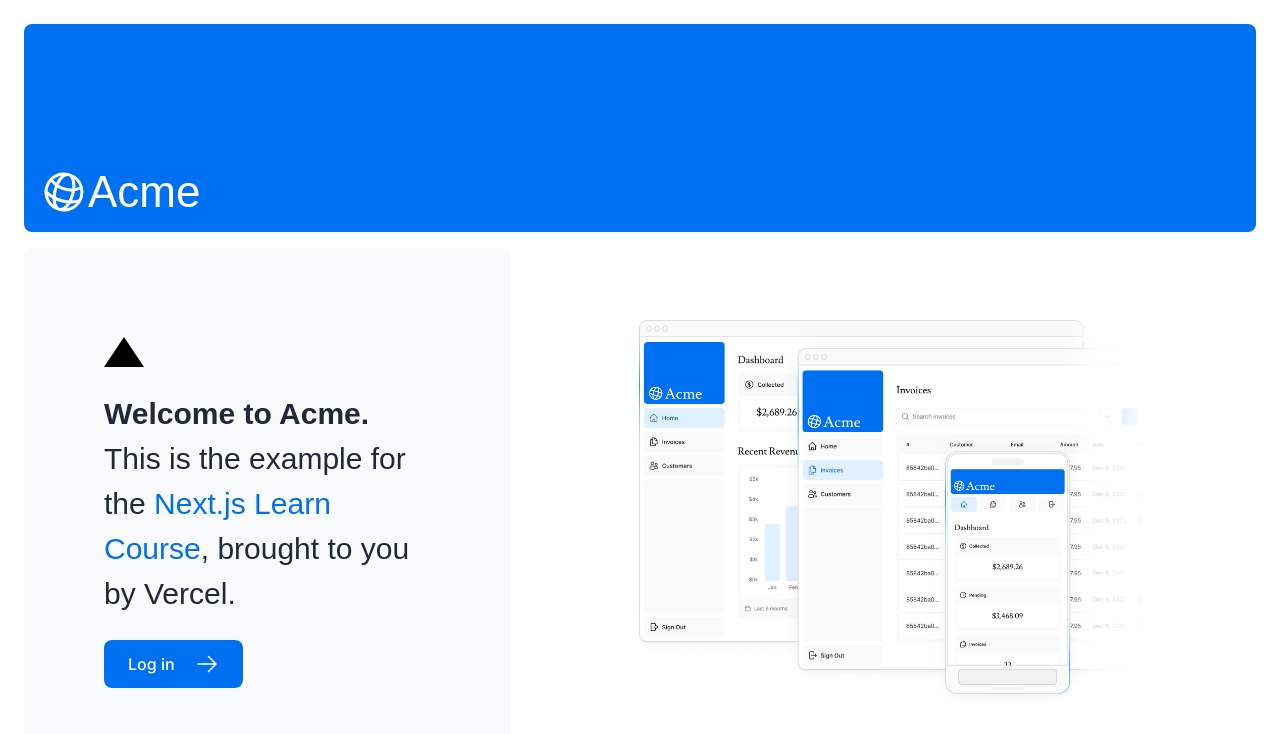
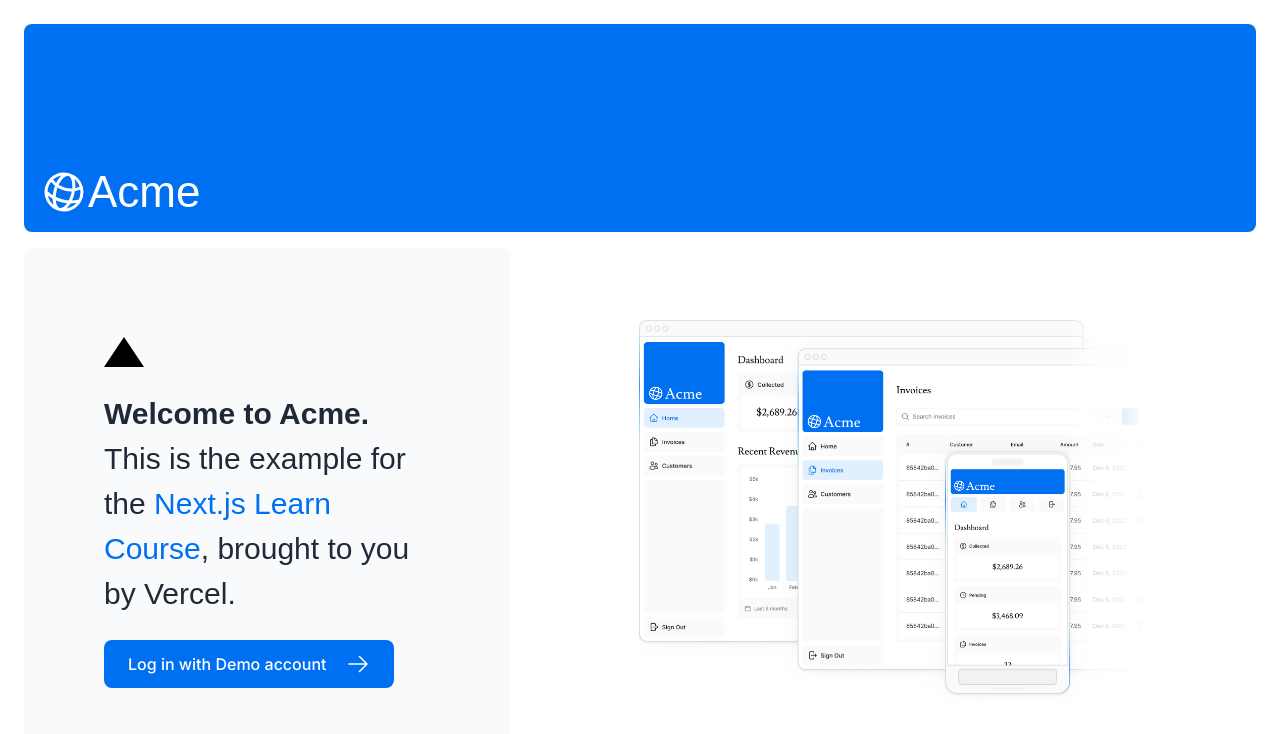
Before and after one commit to luckygoswami/nextjs-dashboard, a Next.js app: page / in a window 1280 px wide. Shown: the top 734 px of the page. Built offline with nearby package versions, Linux system fonts and the light colour scheme; a web font is replaced by a local one.

Commit message:
change Login btn to Demo acc. login btn

```diff
--- a/app/lib/data.ts
+++ b/app/lib/data.ts
@@ -16,12 +16,12 @@
     // Artificially delay a response for demo purposes.
     // Don't do this in production :)
 
-    console.log('Fetching revenue data...');
-    await new Promise((resolve) => setTimeout(resolve, 3000));
+    // console.log('Fetching revenue data...');
+    // await new Promise((resolve) => setTimeout(resolve, 3000));
+
+    // console.log('Data fetch completed after 3 seconds.');
 
     const data = await sql<Revenue[]>`SELECT * FROM revenue`;
-
-    console.log('Data fetch completed after 3 seconds.');
 
     return data;
   } catch (error) {
--- a/app/page.tsx
+++ b/app/page.tsx
@@ -24,10 +24,16 @@
             </a>
             , brought to you by Vercel.
           </p>
-          <Link
+          {/* <Link
             href="/login"
             className="flex items-center gap-5 self-start rounded-lg bg-blue-500 px-6 py-3 text-sm font-medium text-white transition-colors hover:bg-blue-400 md:text-base">
             <span>Log in</span> <ArrowRightIcon className="w-5 md:w-6" />
+          </Link> */}
+          <Link
+            href="/login?demo=true"
+            className="flex items-center gap-5 self-start rounded-lg bg-blue-500 px-6 py-3 text-sm font-medium text-white transition-colors hover:bg-blue-400 md:text-base">
+            <span>Log in with Demo account</span>
+            <ArrowRightIcon className="w-5 md:w-6" />
           </Link>
         </div>
         <div className="flex items-center justify-center p-6 md:w-3/5 md:px-28 md:py-12">
--- a/app/ui/login-form.tsx
+++ b/app/ui/login-form.tsx
@@ -14,6 +14,7 @@
 
 export default function LoginForm() {
   const searchParams = useSearchParams();
+  const isDemo = searchParams.get('demo') === 'true';
   const callbackUrl = searchParams.get('callbackUrl') || '/dashboard';
   const [errorMessage, formAction, isPending] = useActionState(
     authenticate,
@@ -41,6 +42,7 @@
                 id="email"
                 type="email"
                 name="email"
+                defaultValue={isDemo ? 'user@nextmail.com' : ''}
                 placeholder="Enter your email address"
                 required
               />
@@ -60,6 +62,7 @@
                 type="password"
                 name="password"
                 placeholder="Enter password"
+                defaultValue={isDemo ? '123456' : ''}
                 required
                 minLength={6}
               />
```
